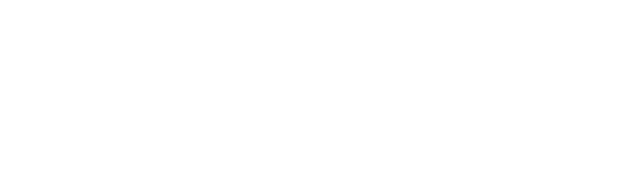
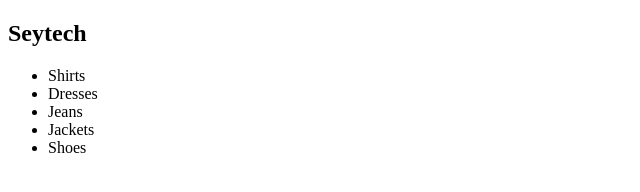
Before and after one commit to mgotsko/e-commerceProject, a plain HTML site: page index.html in a window 1280 px wide. Shown: the whole page, without its empty margins (0-640 px from the left). Drawn offline with Linux system fonts and the light colour scheme.

Commit message:
added the menu items

```diff
--- a/index.html
+++ b/index.html
@@ -9,7 +9,16 @@
 <body>
     <div class="container">
         <aside class="menu">
-
+            <h1>Seytech</h1>
+            <nav>
+                <ul>
+                    <li>Shirts</li>
+                    <li>Dresses</li>
+                    <li>Jeans</li>
+                    <li>Jackets</li>
+                    <li>Shoes</li>
+                </ul>
+            </nav>
         </aside>
         <main class="main-container">
 
```
